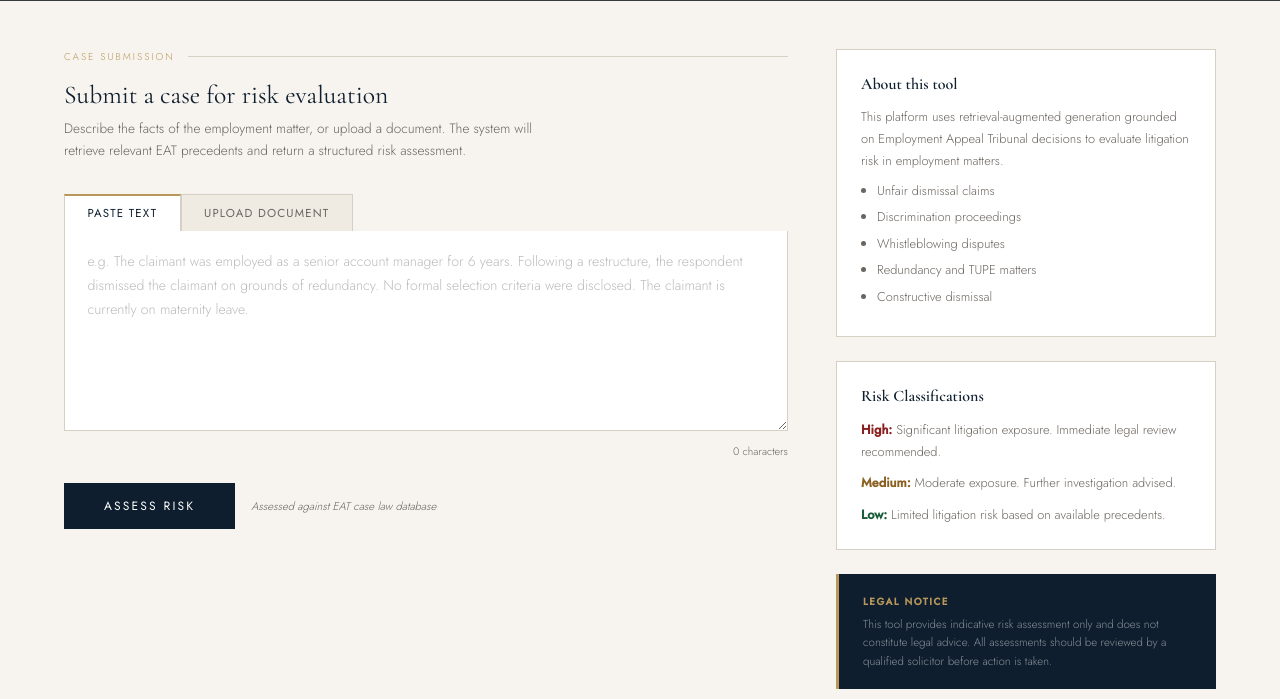
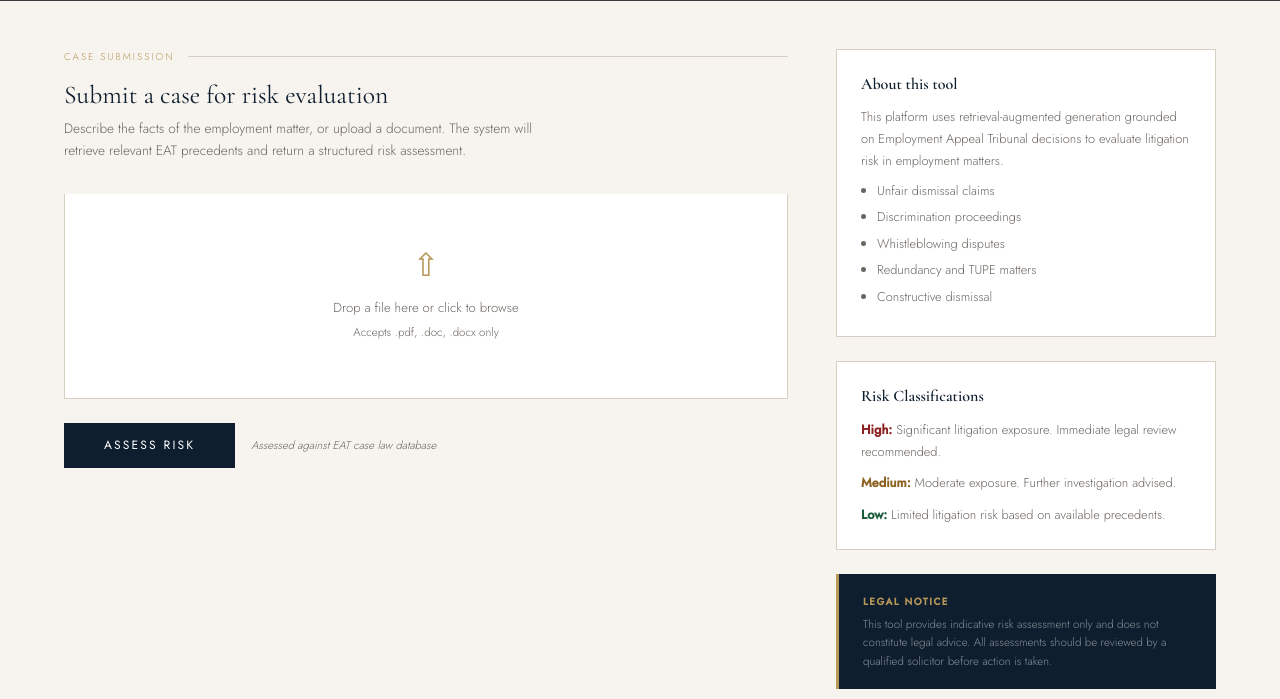
Before and after one commit to Kdevop/legal-value-stream, a Flask app: page / in a window 1280 px wide. Shown: the part 320-1019 px from the top of the page. Run offline with Flask 3, Linux system fonts and the light colour scheme.

Commit message:
remove text option

```diff
--- a/app.py
+++ b/app.py
@@ -18,33 +18,32 @@ def result():
 
 @app.route("/assess", methods=["POST"])
 def assess():
-    # Handle file upload
-    if "file" in request.files:
-        f = request.files["file"]
-        filename = f.filename.lower()
+    # only accept file uploads; text entry removed
+    if "file" not in request.files:
+        return jsonify({"error": "No file uploaded"}), 400
 
-        if filename.endswith(".pdf"):
-            try:
-                import pypdf
-                reader = pypdf.PdfReader(f)
-                text = " ".join(page.extract_text() or "" for page in reader.pages)
-            except ImportError:
-                return jsonify({"error": "pypdf not installed. Run: pip install pypdf"}), 500
+    f = request.files["file"]
+    filename = f.filename.lower()
 
-        elif filename.endswith(".docx"):
-            try:
-                import docx
-                doc = docx.Document(f)
-                text = " ".join(p.text for p in doc.paragraphs)
-            except ImportError:
-                return jsonify({"error": "python-docx not installed. Run: pip install python-docx"}), 500
+    if filename.endswith(".pdf"):
+        try:
+            import pypdf
+            reader = pypdf.PdfReader(f)
+            text = " ".join(page.extract_text() or "" for page in reader.pages)
+        except ImportError:
+            return jsonify({"error": "pypdf not installed. Run: pip install pypdf"}), 500
 
-        else:
-            # .txt or any plain text file
-            text = f.read().decode("utf-8", errors="ignore")
+    elif filename.endswith(".docx"):
+        try:
+            import docx
+            doc = docx.Document(f)
+            text = " ".join(p.text for p in doc.paragraphs)
+        except ImportError:
+            return jsonify({"error": "python-docx not installed. Run: pip install python-docx"}), 500
 
     else:
-        text = (request.json or {}).get("text", "")
+        # unsupported extensions
+        return jsonify({"error": "Unsupported file type. Only PDF and DOCX are allowed."}), 400
 
     if not text or not text.strip():
         return jsonify({"error": "No text could be extracted from the submission"}), 400
--- a/templates/index.html
+++ b/templates/index.html
@@ -116,24 +116,13 @@ footer p { font-size: 0.68rem; color: rgba(255,255,255,0.3); letter-spacing: 0.0
     <h2>Submit a case for risk evaluation</h2>
     <p>Describe the facts of the employment matter, or upload a document. The system will retrieve relevant EAT precedents and return a structured risk assessment.</p>
 
-    <div class="input-tabs">
-      <button class="tab-btn active" onclick="switchTab('text', this)">Paste Text</button>
-      <button class="tab-btn" onclick="switchTab('file', this)">Upload Document</button>
-    </div>
-
-    <div id="tab-text" class="tab-panel active">
-      <textarea id="case-text" placeholder="e.g. The claimant was employed as a senior account manager for 6 years. Following a restructure, the respondent dismissed the claimant on grounds of redundancy. No formal selection criteria were disclosed. The claimant is currently on maternity leave." oninput="updateCount()"></textarea>
-      <div class="char-count"><span id="char-count">0</span> characters</div>
-    </div>
-
-    <div id="tab-file" class="tab-panel">
+    <!-- only file upload allowed now -->
     <div class="upload-area" id="drop-zone">
-        <input type="file" id="file-input" accept=".txt,.pdf,.doc,.docx"/>
+      <input type="file" id="file-input" accept=".pdf,.doc,.docx"/>
       <div class="upload-icon">&#8679;</div>
       <p>Drop a file here or click to browse</p>
-        <p style="font-size:0.72rem;margin-top:0.3rem">Accepts .txt, .pdf, .doc, .docx</p>
+      <p style="font-size:0.72rem;margin-top:0.3rem">Accepts .pdf, .doc, .docx only</p>
       <div class="fname" id="fname"></div>
-      </div>
     </div>
 
     <div class="btn-row">
@@ -173,17 +162,6 @@ footer p { font-size: 0.68rem; color: rgba(255,255,255,0.3); letter-spacing: 0.0
 </footer>
 
 <script>
-  function switchTab(name, el) {
-    document.querySelectorAll('.tab-btn').forEach(b => b.classList.remove('active'));
-    document.querySelectorAll('.tab-panel').forEach(p => p.classList.remove('active'));
-    el.classList.add('active');
-    document.getElementById('tab-' + name).classList.add('active');
-  }
-
-  function updateCount() {
-    document.getElementById("char-count").textContent = document.getElementById("case-text").value.length;
-  }
-
   const dz = document.getElementById("drop-zone");
   const fi = document.getElementById("file-input");
   fi.onchange = () => { document.getElementById("fname").textContent = fi.files[0] ? fi.files[0].name : ""; };
@@ -199,25 +177,21 @@ footer p { font-size: 0.68rem; color: rgba(255,255,255,0.3); letter-spacing: 0.0
     const btn  = document.getElementById("btn");
     const err  = document.getElementById("err");
     const file = fi.files[0];
-    const text = document.getElementById("case-text").value.trim();
-    const activeTab = document.querySelector('.tab-panel.active').id;
 
-    if (activeTab === 'tab-text' && !text) { err.style.display = "block"; err.textContent = "Please provide case details before submitting."; return; }
-    if (activeTab === 'tab-file' && !file) { err.style.display = "block"; err.textContent = "Please select a file to upload."; return; }
+    if (!file) {
+      err.style.display = "block";
+      err.textContent = "Please select a file to upload.";
+      return;
+    }
 
     btn.disabled = true;
     btn.innerHTML = '<span class="spinner"></span>Analysing...';
     err.style.display = "none";
 
     try {
-      let resp;
-      if (activeTab === 'tab-file' && file) {
       const fd = new FormData();
       fd.append("file", file);
-        resp = await fetch("/assess", { method: "POST", body: fd });
-      } else {
-        resp = await fetch("/assess", { method: "POST", headers: { "Content-Type": "application/json" }, body: JSON.stringify({ text }) });
-      }
+      const resp = await fetch("/assess", { method: "POST", body: fd });
 
       if (!resp.ok) throw new Error(await resp.text());
       const d = await resp.json();
```
Lines whose indentation alone changed are shown as unchanged.
